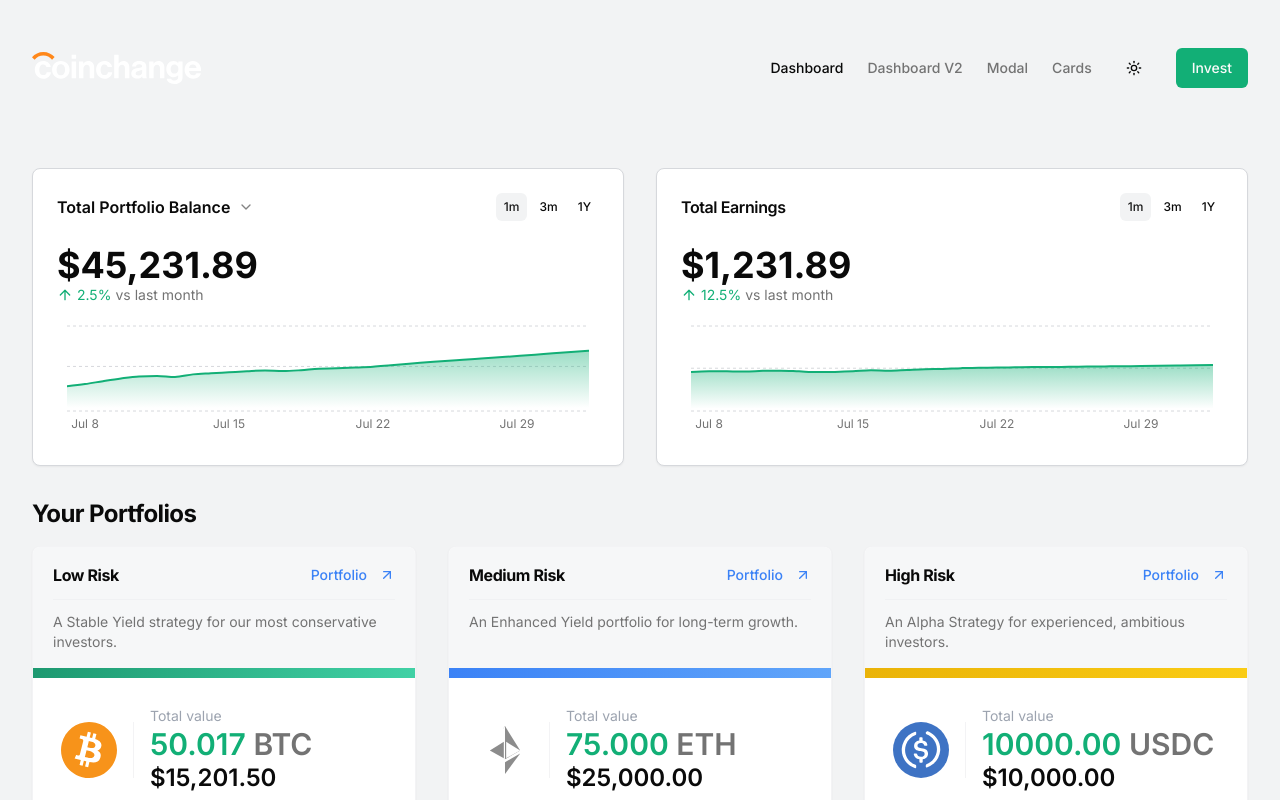
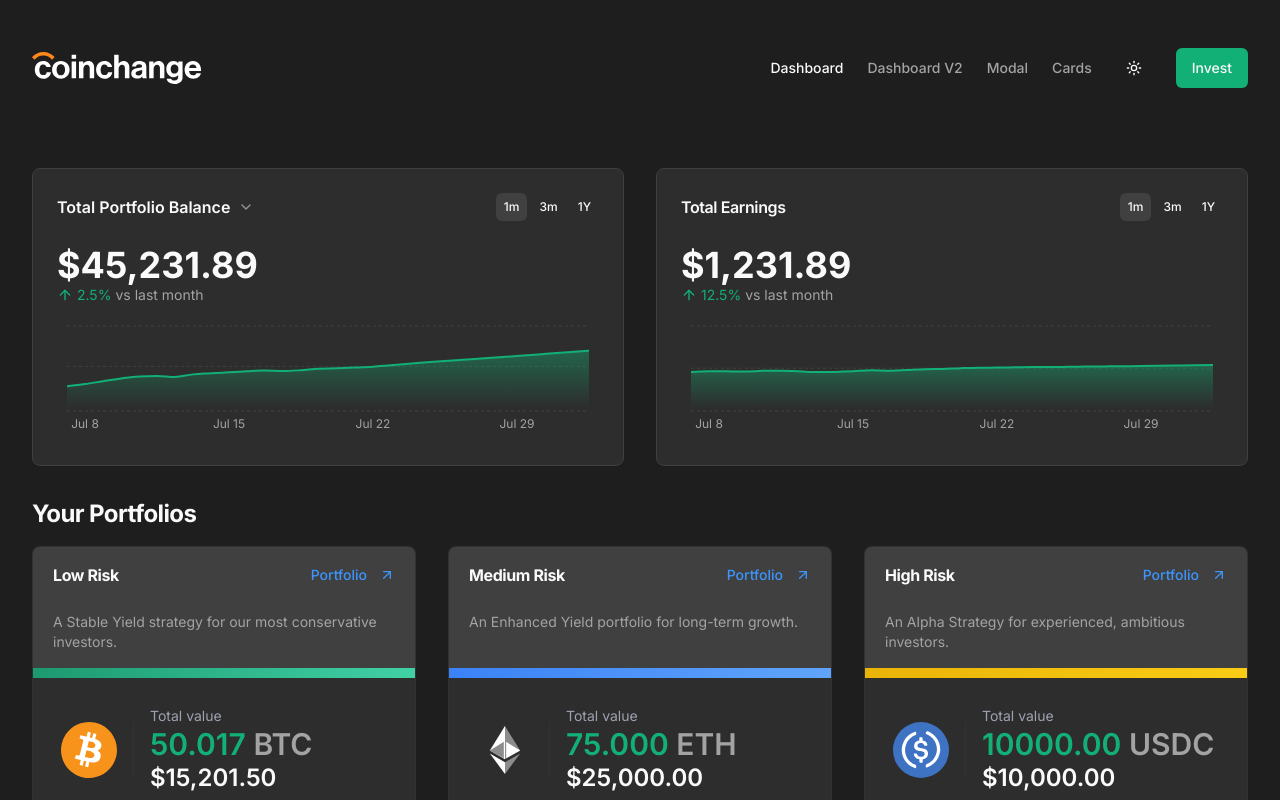
Before and after one commit to VitBd/Coinc, a Next.js app: page / in a window 1280 px wide. Shown: the top 800 px of the page. Built offline with nearby package versions, Linux system fonts and the light colour scheme.

Commit message:
кнопка которая переключает между тёмным и светлым дизайном перестала раб

```diff
--- a/src/app/globals.css
+++ b/src/app/globals.css
@@ -4,24 +4,24 @@
 
 @layer base {
   :root {
-    --background: 240 10% 3.9%;
-    --foreground: 0 0% 98%;
-    --card: 240 10% 3.9%;
-    --card-foreground: 0 0% 98%;
-    --popover: 240 10% 3.9%;
-    --popover-foreground: 0 0% 98%;
+    --background: 210 16% 95%; /* #F2F3F4 */
+    --foreground: 0 0% 0%; /* Black */
+    --card: 0 0% 100%; /* #FFFFFF */
+    --card-foreground: 0 0% 0%; /* Black */
+    --popover: 0 0% 100%;
+    --popover-foreground: 0 0% 0%;
     --primary: 158 81% 38%;
     --primary-foreground: 0 0% 98%;
-    --secondary: 240 3.7% 15.9%;
-    --secondary-foreground: 0 0% 98%;
-    --muted: 240 3.7% 15.9%;
-    --muted-foreground: 0 0% 63.9%;
-    --accent: 240 3.7% 15.9%;
-    --accent-foreground: 0 0% 98%;
-    --destructive: 0 62.8% 30.6%;
+    --secondary: 210 16% 95%; /* #F2F3F4 */
+    --secondary-foreground: 0 0% 9%;
+    --muted: 210 14% 97%; /* #F6F7F7 */
+    --muted-foreground: 0 0% 45.1%;
+    --accent: 210 14% 97%; /* #F6F7F7 */
+    --accent-foreground: 0 0% 9%;
+    --destructive: 0 84.2% 60.2%;
     --destructive-foreground: 0 0% 98%;
-    --border: 240 3.7% 15.9%;
-    --input: 240 3.7% 15.9%;
+    --border: 210 7% 87%; /* #DADDDF */
+    --input: 210 7% 87%; /* #DADDDF */
     --ring: 158 81% 38%;
     --radius: 0.5rem;
     --chart-1: 158 81% 38%;
@@ -37,8 +37,9 @@
     --sidebar-accent-foreground: 240 5.9% 10%;
     --sidebar-border: 220 13% 91%;
     --sidebar-ring: 217.2 91.2% 59.8%;
-    --link-color: hsl(212 96% 61%);
+    --link-color: hsl(217 91% 60%); /* #3478F6 */
   }
+
   .dark {
     --background: 0 0% 11.8%;
     --foreground: 0 0% 98%;
@@ -59,7 +60,6 @@
     --border: 0 0% 25%;
     --input: 0 0% 25%;
     --ring: 158 81% 38%;
-    --radius: 0.5rem;
     --chart-1: 158 81% 38%;
     --chart-2: 158 61% 48%;
     --chart-3: 158 41% 58%;
@@ -84,40 +84,4 @@
   body {
     @apply bg-background text-foreground;
   }
-  :root {
-    --background: 210 8% 95.1%;
-    --foreground: 0 0% 3.9%;
-    --card: 0 0% 100%;
-    --card-foreground: 0 0% 3.9%;
-    --popover: 0 0% 100%;
-    --popover-foreground: 0 0% 3.9%;
-    --primary: 158 81% 38%;
-    --primary-foreground: 0 0% 98%;
-    --secondary: 210 8% 95.1%;
-    --secondary-foreground: 0 0% 9%;
-    --muted: 220 9% 96.9%;
-    --muted-foreground: 0 0% 45.1%;
-    --accent: 220 9% 96.9%;
-    --accent-foreground: 0 0% 9%;
-    --destructive: 0 84.2% 60.2%;
-    --destructive-foreground: 0 0% 98%;
-    --border: 216 8% 85.1%;
-    --input: 216 8% 85.1%;
-    --ring: 158 81% 38%;
-    --radius: 0.5rem;
-    --chart-1: 158 81% 38%;
-    --chart-2: 158 61% 48%;
-    --chart-3: 158 41% 58%;
-    --chart-4: 0 84.2% 60.2%;
-    --chart-5: 27 87% 67%;
-    --sidebar-background: 0 0% 98%;
-    --sidebar-foreground: 240 5.3% 26.1%;
-    --sidebar-primary: 240 5.9% 10%;
-    --sidebar-primary-foreground: 0 0% 98%;
-    --sidebar-accent: 240 4.8% 95.9%;
-    --sidebar-accent-foreground: 240 5.9% 10%;
-    --sidebar-border: 220 13% 91%;
-    --sidebar-ring: 217.2 91.2% 59.8%;
-    --link-color: hsl(217.2 91.2% 59.8%);
-  }
 }
```
